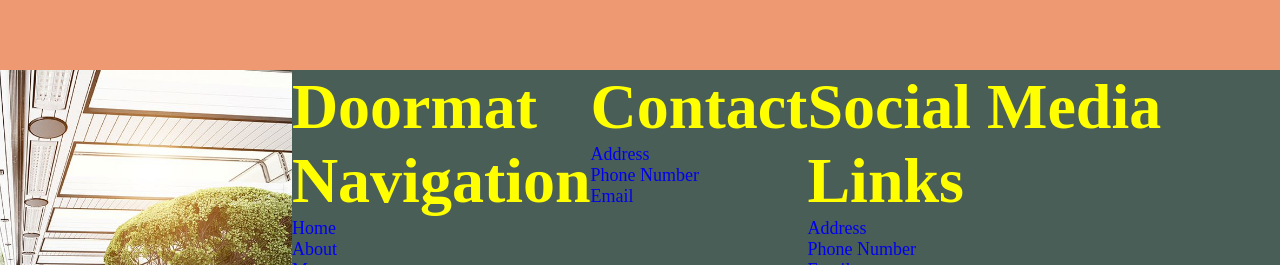
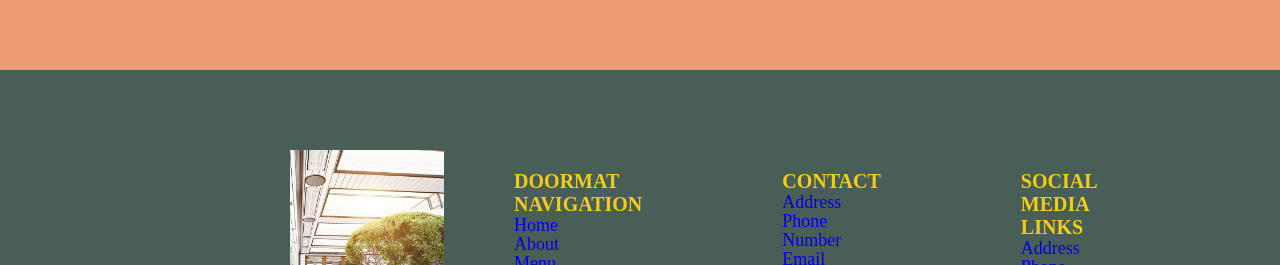
Before and after one commit to beaucoburn/little-lemon, a React (Create React App) app in the folder little-lemon/: page / in a window 1280 px wide. Shown: the part 2535-2800 px from the top of the page. Built offline with nearby package versions, Linux system fonts and the light colour scheme.

Commit message:
Footer Update

```diff
--- a/little-lemon/src/components/Footer.js
+++ b/little-lemon/src/components/Footer.js
@@ -79,30 +79,57 @@ function Footer() {
 
     return (
         <footer className="footer">
-            <img src={restaurant} alt="Restaurant" />
+            <img src={restaurant} alt="Restaurant" style={{width: "155px", height: "264px"}} />
             <div>
-                <h1>
+                <h5>
                     Doormat <br />
                     Navigation
-                </h1>
-                <ul className="navLink">
+                </h5>
+                <ul
+                    className="navLink"
+                    style={{
+                        fontFamily: 'Karla',
+                        fontStyle: "normal",
+                        fontWeight: "400",
+                        fontSize: "16px",
+                        lineHeight: "19px",
+                        color: "#EDEFEE",
+                        }} >
                     {doormatList}
                 </ul>
             </div>
             <div>
-                <h1>
+                <h5>
                     Contact
-                </h1>
-                <ul className="navLink">
+                </h5>
+                <ul
+                    className="navLink"
+                    style={{
+                        fontFamily: 'Karla',
+                        fontStyle: "normal",
+                        fontWeight: "400",
+                        fontSize: "16px",
+                        lineHeight: "19px",
+                        color: "#EDEFEE",
+                        }} >
                     {contactList}
                 </ul>
             </div>
             <div>
-                <h1>
+                <h5>
                     Social Media <br />
                     Links
-                </h1>
-                <ul className="navLink">
+                </h5>
+                <ul
+                    className="navLink"
+                    style={{
+                        fontFamily: 'Karla',
+                        fontStyle: "normal",
+                        fontWeight: "400",
+                        fontSize: "16px",
+                        lineHeight: "19px",
+                        color: "#EDEFEE",
+                        }} >
                     {socialMediaList}
                 </ul>
             </div>
--- a/little-lemon/src/components/Header.js
+++ b/little-lemon/src/components/Header.js
@@ -14,6 +14,6 @@ function Header() {
             </div>
         </header>
     );
-  }
+}
 
-  export default Header;
+export default Header;
--- a/little-lemon/src/styles.css
+++ b/little-lemon/src/styles.css
@@ -142,6 +142,25 @@ main {
     border-radius: 16px 16px 0 0;
 }
 
+footer {
+    background-color: #495E57;
+    display: flex;
+    flex-direction: row;
+    padding: 80px 290px;
+}
+
+footer h1 {
+    color: yellow;
+}
+
+footer .navLink {
+    list-style-type: none;
+}
+
+footer div {
+    margin: 20px 70px;
+}
+
 h1 {
     font-family: "Markazi Text";
     font-size: 64px;
@@ -150,6 +169,16 @@ h1 {
 h2 {
     font-family: "Markazi Text";
     font-size: 40px;
+}
+
+h5 {
+    font-family: 'Karla';
+    font-style: normal;
+    font-weight: 800;
+    font-size: 20px;
+    line-height: 23px;
+    text-transform: uppercase;
+    color: #F4CE14;
 }
 
 h4 {
@@ -176,27 +205,9 @@ a {
     text-decoration: none;
 }
 
-footer {
-    background-color: #495E57;
-    display: flex;
-    flex-direction: row;
-}
-
-footer h1 {
-    color: yellow;
-}
-
 section {
     display: flex;
     flex-direction: row;
     background-color: #EE9972;
     padding: "120px 290px 80px 290px";
 }
-
-img {
-    max-height: 500px;
-}
-
-.navLink {
-    list-style-type: none;
-}
```
